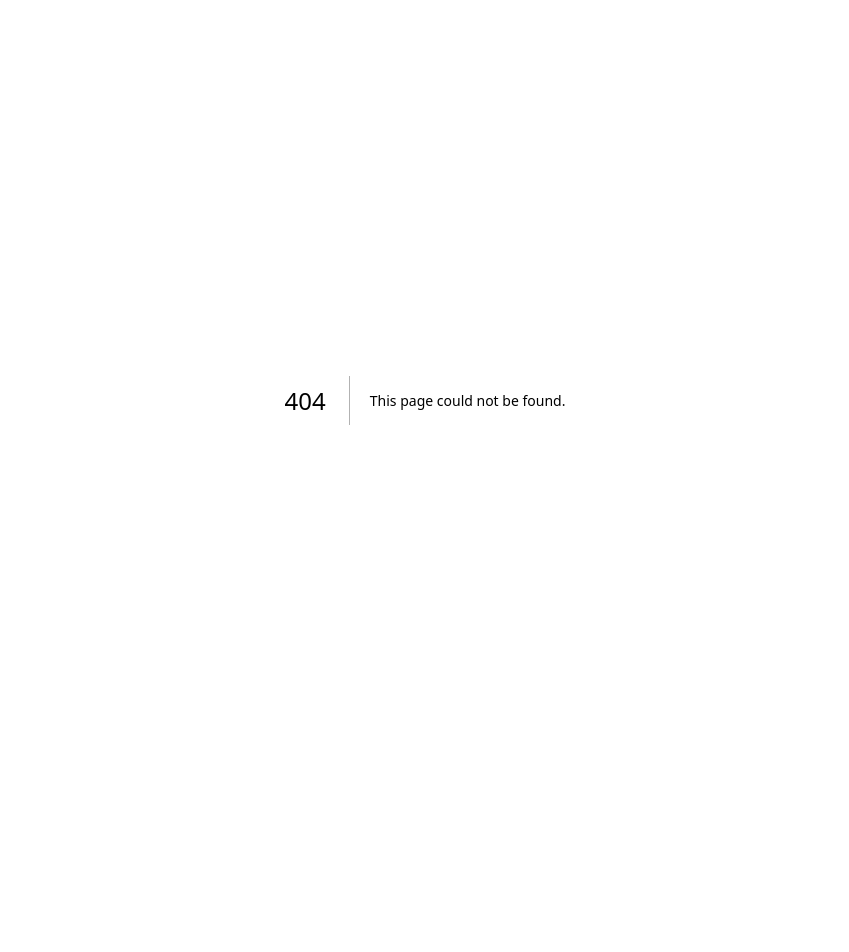
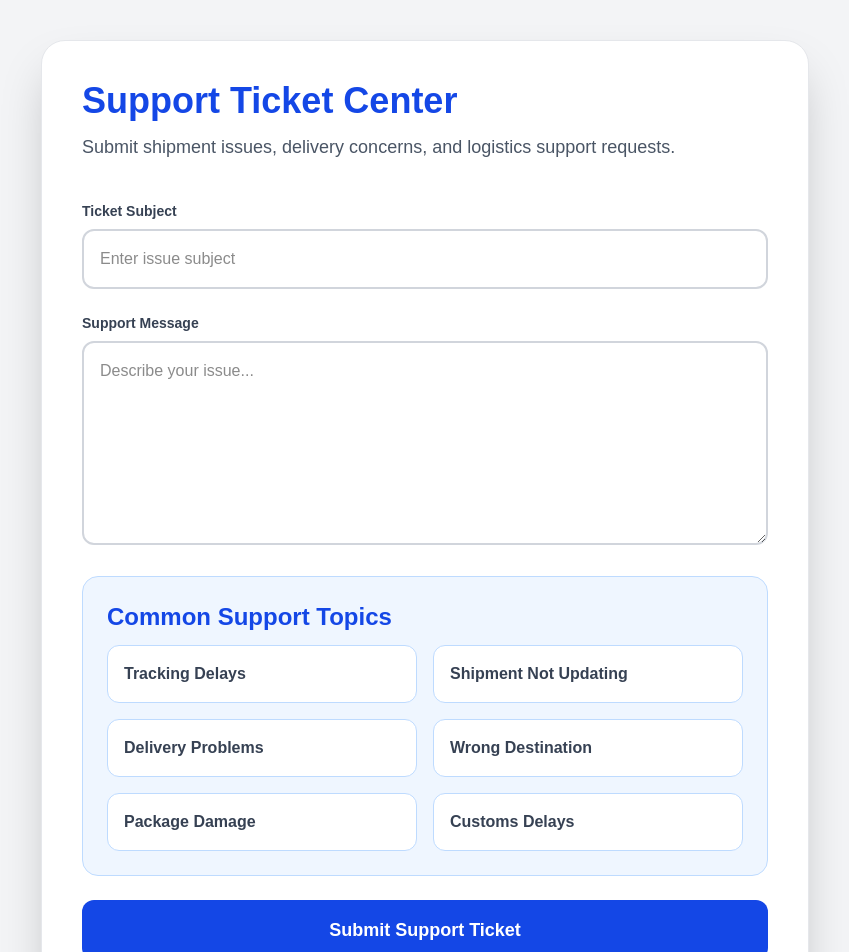
Before and after one commit to mallorydumondintltravelsorg-wq/ssc-tracking, a Next.js app: page /support in a window 1280 px wide. Before the commit this address had no page. Shown: the top 952 px of the page, without its empty margins (215-1064 px from the left). Before the commit the page ends 800 px from the top, so only its background shows below. Built offline with nearby package versions, Linux system fonts and the light colour scheme.

Commit message:
Add support ticket center

```diff
--- /dev/null
+++ b/src/app/api/support/create-ticket/route.ts
@@ -0,0 +1,47 @@
+import { prisma } from "@/lib/prisma";
+import { NextResponse } from "next/server";
+
+export async function POST(
+  req: Request
+) {
+
+  try {
+
+    const {
+      subject,
+      message,
+    } = await req.json();
+
+    if (
+      !subject ||
+      !message
+    ) {
+
+      return NextResponse.json({
+        error:
+          "All fields are required",
+      });
+    }
+
+    await prisma.supportTicket.create({
+      data: {
+        subject,
+        message,
+      },
+    });
+
+    return NextResponse.json({
+      message:
+        "Support ticket submitted successfully",
+    });
+
+  } catch (error) {
+
+    console.log(error);
+
+    return NextResponse.json({
+      error:
+        "Failed to create support ticket",
+    });
+  }
+}
--- /dev/null
+++ b/src/app/support/page.tsx
@@ -0,0 +1,190 @@
+"use client";
+
+import { useState } from "react";
+
+export default function SupportPage() {
+
+  const [subject, setSubject] =
+    useState("");
+
+  const [message, setMessage] =
+    useState("");
+
+  const [loading, setLoading] =
+    useState(false);
+
+  const submitTicket =
+    async () => {
+
+      if (
+        !subject ||
+        !message
+      ) {
+
+        alert(
+          "Please complete all fields"
+        );
+
+        return;
+      }
+
+      setLoading(true);
+
+      try {
+
+        const res = await fetch(
+          "/api/support/create-ticket",
+          {
+            method: "POST",
+            headers: {
+              "Content-Type":
+                "application/json",
+            },
+            body: JSON.stringify({
+              subject,
+              message,
+            }),
+          }
+        );
+
+        const data =
+          await res.json();
+
+        alert(
+          data.message ||
+          data.error
+        );
+
+        if (!data.error) {
+
+          setSubject("");
+          setMessage("");
+        }
+
+      } catch (error) {
+
+        alert(
+          "Failed to submit ticket"
+        );
+      }
+
+      setLoading(false);
+    };
+
+  return (
+    <main className="min-h-screen bg-gray-100 p-6 md:p-10">
+
+      <div className="max-w-3xl mx-auto bg-white rounded-3xl shadow-2xl border border-gray-200 p-8 md:p-10">
+
+        <div className="mb-10">
+
+          <h1 className="text-4xl font-extrabold text-blue-700">
+            Support Ticket Center
+          </h1>
+
+          <p className="text-gray-600 mt-3 text-lg">
+            Submit shipment issues,
+            delivery concerns, and logistics support requests.
+          </p>
+
+        </div>
+
+        <div className="space-y-6">
+
+          {/* SUBJECT */}
+
+          <div>
+
+            <label className="block text-sm font-bold text-gray-700 mb-2">
+              Ticket Subject
+            </label>
+
+            <input
+              type="text"
+              value={subject}
+              onChange={(e) =>
+                setSubject(
+                  e.target.value
+                )
+              }
+              placeholder="Enter issue subject"
+              className="w-full border-2 border-gray-300 rounded-xl p-4 focus:outline-none focus:border-blue-600"
+            />
+
+          </div>
+
+          {/* MESSAGE */}
+
+          <div>
+
+            <label className="block text-sm font-bold text-gray-700 mb-2">
+              Support Message
+            </label>
+
+            <textarea
+              value={message}
+              onChange={(e) =>
+                setMessage(
+                  e.target.value
+                )
+              }
+              placeholder="Describe your issue..."
+              rows={7}
+              className="w-full border-2 border-gray-300 rounded-xl p-4 focus:outline-none focus:border-blue-600"
+            ></textarea>
+
+          </div>
+
+          {/* HELP BOX */}
+
+          <div className="bg-blue-50 border border-blue-200 rounded-2xl p-6">
+
+            <h3 className="text-2xl font-extrabold text-blue-700 mb-3">
+              Common Support Topics
+            </h3>
+
+            <div className="grid grid-cols-1 md:grid-cols-2 gap-4">
+
+              {[
+                "Tracking Delays",
+                "Shipment Not Updating",
+                "Delivery Problems",
+                "Wrong Destination",
+                "Package Damage",
+                "Customs Delays",
+              ].map((item, index) => (
+
+                <div
+                  key={index}
+                  className="bg-white border border-blue-200 rounded-xl p-4 font-semibold text-gray-700"
+                >
+                  {item}
+                </div>
+
+              ))}
+
+            </div>
+
+          </div>
+
+          {/* SUBMIT BUTTON */}
+
+          <button
+            onClick={submitTicket}
+            disabled={loading}
+            className="w-full bg-blue-700 hover:bg-blue-800 text-white py-4 rounded-xl font-bold text-lg transition"
+          >
+
+            {loading
+              ? "Submitting Ticket..."
+              : "Submit Support Ticket"}
+
+          </button>
+
+        </div>
+
+      </div>
+
+    </main>
+  );
+}
```
Also changed, not shown: 1 other file (tests, documents, lock files or other folders).
